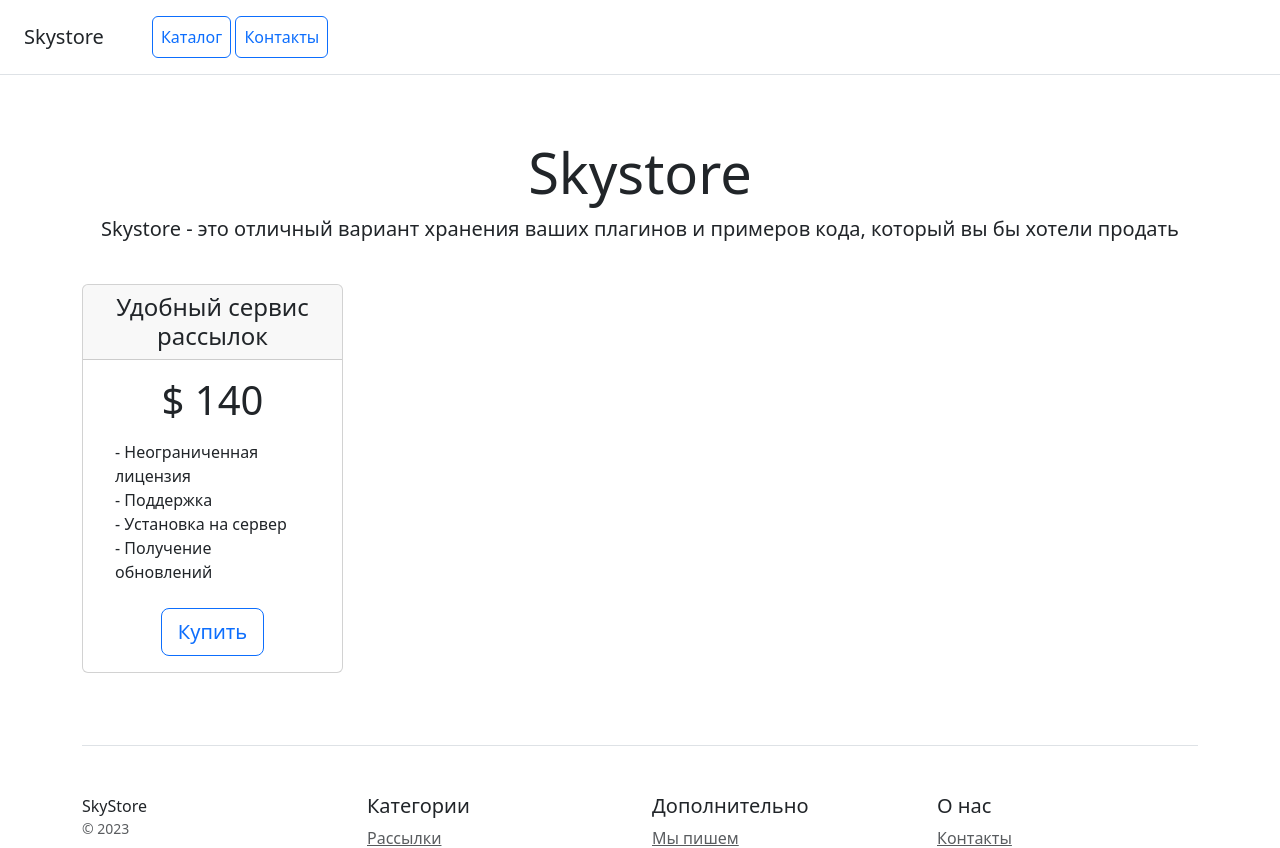
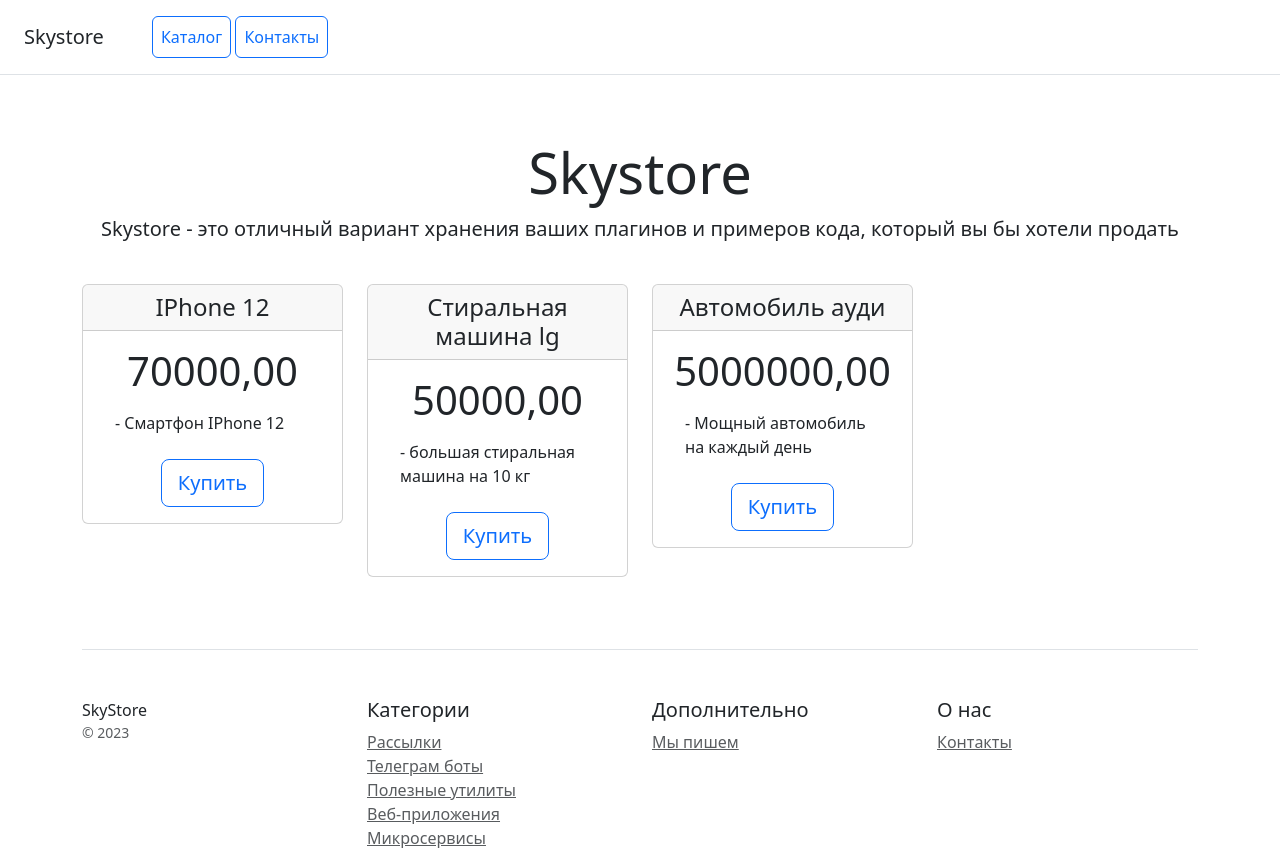
Before and after one commit to KoStia231/home_work_9, a Django app: page / in a window 1280 px wide. Shown: the top 848 px of the page. Run offline with Django 5.2, Linux system fonts and the light colour scheme; data comes from the database, SQL or seed files in the repository; parts of the project's set-up code (start-up, migrations or seed data) failed here and were passed over.

Commit message:
дз 20.2

```diff
--- /dev/null
+++ b/catalog/templates/catalog/base.html
@@ -0,0 +1,26 @@
+<!doctype html>
+<html lang="en">
+<head>
+    <meta charset="utf-8">
+    <meta name="viewport" content="width=device-width, initial-scale=1">
+    <title>Sky-Store</title>
+    <link href="https://cdn.jsdelivr.net/npm/bootstrap@5.3.2/dist/css/bootstrap.min.css" rel="stylesheet" integrity="sha384-T3c6CoIi6uLrA9TneNEoa7RxnatzjcDSCmG1MXxSR1GAsXEV/Dwwykc2MPK8M2HN" crossorigin="anonymous">
+</head>
+<body>
+<div class="d-flex flex-column flex-md-row align-items-center p-3 px-md-4 mb-3 bg-white border-bottom box-shadow">
+    {% include 'catalog/includes/inc_header.html' %}
+</div>
+
+<div class="container">
+    {% block content %}
+
+    {% endblock %}
+
+    <footer class="pt-4 my-md-5 pt-md-5 border-top">
+        {% include 'catalog/includes/inc_futer.html' %}
+    </footer>
+</div>
+
+<script src="https://cdn.jsdelivr.net/npm/bootstrap@5.3.2/dist/js/bootstrap.bundle.min.js" integrity="sha384-C6RzsynM9kWDrMNeT87bh95OGNyZPhcTNXj1NW7RuBCsyN/o0jlpcV8Qyq46cDfL" crossorigin="anonymous"></script>
+</body>
+</html>
--- /dev/null
+++ b/catalog/templates/catalog/includes/inc_futer.html
@@ -0,0 +1,28 @@
+<div class="row">
+            <div class="col-12 col-md">
+                SkyStore
+                <small class="d-block mb-3 text-muted">&copy; 2023</small>
+            </div>
+            <div class="col-6 col-md">
+                <h5>Категории</h5>
+                <ul class="list-unstyled text-small">
+                    <li><a class="text-muted" href="#">Рассылки</a></li>
+                    <li><a class="text-muted" href="#">Телеграм боты</a></li>
+                    <li><a class="text-muted" href="#">Полезные утилиты</a></li>
+                    <li><a class="text-muted" href="#">Веб-приложения</a></li>
+                    <li><a class="text-muted" href="#">Микросервисы</a></li>
+                </ul>
+            </div>
+            <div class="col-6 col-md">
+                <h5>Дополнительно</h5>
+                <ul class="list-unstyled text-small">
+                    <li><a class="text-muted" href="#">Мы пишем</a></li>
+                </ul>
+            </div>
+            <div class="col-6 col-md">
+                <h5>О нас</h5>
+                <ul class="list-unstyled text-small">
+                    <li><a class="text-muted" href="/contacts/">Контакты</a></li>
+                </ul>
+            </div>
+        </div>
--- /dev/null
+++ b/catalog/templates/catalog/includes/inc_header.html
@@ -0,0 +1,5 @@
+    <h5 class="my-0 mr-md-auto font-weight-normal">Skystore</h5>
+    <nav class="ms-5">
+        <a class="p-2 btn btn-outline-primary" href="{% url 'catalog:index' %}">Каталог</a>
+        <a class="p-2 btn btn-outline-primary" href="{% url 'catalog:contacts' %}">Контакты</a>
+    </nav>
--- a/catalog/templates/catalog/index.html
+++ b/catalog/templates/catalog/index.html
@@ -1,79 +1,31 @@
-<!doctype html>
-<html lang="en">
-<head>
-    <meta charset="utf-8">
-    <meta name="viewport" content="width=device-width, initial-scale=1">
-    <title>Skystore</title>
-    <link href="https://cdn.jsdelivr.net/npm/bootstrap@5.3.2/dist/css/bootstrap.min.css" rel="stylesheet" integrity="sha384-T3c6CoIi6uLrA9TneNEoa7RxnatzjcDSCmG1MXxSR1GAsXEV/Dwwykc2MPK8M2HN" crossorigin="anonymous">
-</head>
-<body>
-<div class="d-flex flex-column flex-md-row align-items-center p-3 px-md-4 mb-3 bg-white border-bottom box-shadow">
-    <h5 class="my-0 mr-md-auto font-weight-normal">Skystore</h5>
-    <nav class="ms-5">
-        <a class="p-2 btn btn-outline-primary" href="/">Каталог</a>
-        <a class="p-2 btn btn-outline-primary" href="/contacts/">Контакты</a>
-    </nav>
-</div>
-
+{% extends 'catalog/base.html' %}
+{% block content %}
     <div class="pricing-header px-3 py-3 pt-md-5 pb-md-4 mx-auto text-center">
         <h1 class="display-4">Skystore</h1>
         <p class="lead">Skystore - это отличный вариант хранения ваших плагинов и примеров кода, который вы бы хотели
             продать</p>
     </div>
+    <div class="row text-center">
+        {% for product in product_list %}
 
-<div class="container">
-    <div class="row text-center">
             <div class="col-3">
+                <a style="display: block;text-decoration: none;" href="/product/{{ product.pk }}">
                     <div class="card mb-4 box-shadow">
                         <div class="card-header">
-                    <h4 class="my-0 font-weight-normal">Удобный сервис рассылок</h4>
+                            <h4 class="my-0 font-weight-normal">{{ product.name }}</h4>
                         </div>
                         <div class="card-body">
-                    <h1 class="card-title pricing-card-title">$ 140</h1>
+                            <h1 class="card-title pricing-card-title">{{ product.price }}</h1>
                             <ul class="list-unstyled mt-3 mb-4 text-start m-3">
-                        <li>- Неограниченная лицензия</li>
-                        <li>- Поддержка</li>
-                        <li>- Установка на сервер</li>
-                        <li>- Получение обновлений</li>
+                                <li>- {{ product.description|truncatechars:100 }}</li>
+
                             </ul>
                             <button type="button" class="btn btn-lg btn-block btn-outline-primary">Купить</button>
                         </div>
                     </div>
-        </div>
+                </a>
             </div>
 
-    <footer class="pt-4 my-md-5 pt-md-5 border-top">
-        <div class="row">
-            <div class="col-12 col-md">
-                SkyStore
-                <small class="d-block mb-3 text-muted">&copy; 2023</small>
+        {% endfor %}
     </div>
-            <div class="col-6 col-md">
-                <h5>Категории</h5>
-                <ul class="list-unstyled text-small">
-                    <li><a class="text-muted" href="#">Рассылки</a></li>
-                    <li><a class="text-muted" href="#">Телеграм боты</a></li>
-                    <li><a class="text-muted" href="#">Полезные утилиты</a></li>
-                    <li><a class="text-muted" href="#">Веб-приложения</a></li>
-                    <li><a class="text-muted" href="#">Микросервисы</a></li>
-                </ul>
-            </div>
-            <div class="col-6 col-md">
-                <h5>Дополнительно</h5>
-                <ul class="list-unstyled text-small">
-                    <li><a class="text-muted" href="#">Мы пишем</a></li>
-                </ul>
-            </div>
-            <div class="col-6 col-md">
-                <h5>О нас</h5>
-                <ul class="list-unstyled text-small">
-                    <li><a class="text-muted" href="/contacts/">Контакты</a></li>
-                </ul>
-            </div>
-        </div>
-    </footer>
-</div>
-
-<script src="https://cdn.jsdelivr.net/npm/bootstrap@5.3.2/dist/js/bootstrap.bundle.min.js" integrity="sha384-C6RzsynM9kWDrMNeT87bh95OGNyZPhcTNXj1NW7RuBCsyN/o0jlpcV8Qyq46cDfL" crossorigin="anonymous"></script>
-</body>
-</html>
+{% endblock %}
--- a/catalog/urls.py
+++ b/catalog/urls.py
@@ -1,12 +1,13 @@
 from django.conf import settings
 from django.conf.urls.static import static
 from django.urls import path
-from catalog.views import index, contacts
+from catalog.views import index, contacts, product_info
 from catalog.apps import CatalogConfig
 
 app_name = CatalogConfig.name
 
 urlpatterns = [
     path('', index, name='index'),
-    path('contacts/', contacts, name='contacts')
+    path('contacts/', contacts, name='contacts'),
+    path('product/<int:pk>/', product_info, name='product_info'),
 ] + static(settings.MEDIA_URL, document_root=settings.MEDIA_ROOT)
--- a/catalog/views.py
+++ b/catalog/views.py
@@ -1,4 +1,7 @@
 from django.shortcuts import render
+
+from catalog.models import Product
+
 
 # Create your views here.
 
@@ -10,7 +13,8 @@ def recording_to_file(file_name, data):
 
 
 def index(request):
-    return render(request, 'catalog/index.html')
+    context = {'product_list': Product.objects.all()}
+    return render(request, 'catalog/index.html', context)
 
 
 def contacts(request):
@@ -19,5 +23,12 @@ def contacts(request):
         phone = request.POST.get('phone')
         message = request.POST.get('message')
         recording_to_file(file_name="data.txt", data=[name, phone, message])
+        # временное решение нужно будет писать потом в базу
 
     return render(request, 'catalog/contacts.html')
+
+
+def product_info(request, pk):
+    """Контроллер для отдельной страницы с товаром."""
+    context = {'product': Product.objects.get(pk=pk)}
+    return render(request, 'catalog/product.html', context)
```
Also changed, not shown: catalog/templates/catalog/contacts.html (+7 -59 lines), catalog/templates/catalog/product.html (added, +10 -0 lines), catalog/templatetags/my_media.py (added, +10 -0 lines), catalog/templates/__init__.py (added), catalog/templatetags/__init__.py (added), media/products/1674332477_catherineasquithgallery-com-p-ikonka-telefon-seraya-foto-196.png (added), media/products/16e5f9c01d6025fc89f0e3792da3fb86.jpg (added), media/products/yNZsLyLnitHNkzkIiKE3u5bJAOQMumob.jpg (added). Lines whose indentation alone changed are shown as unchanged.
